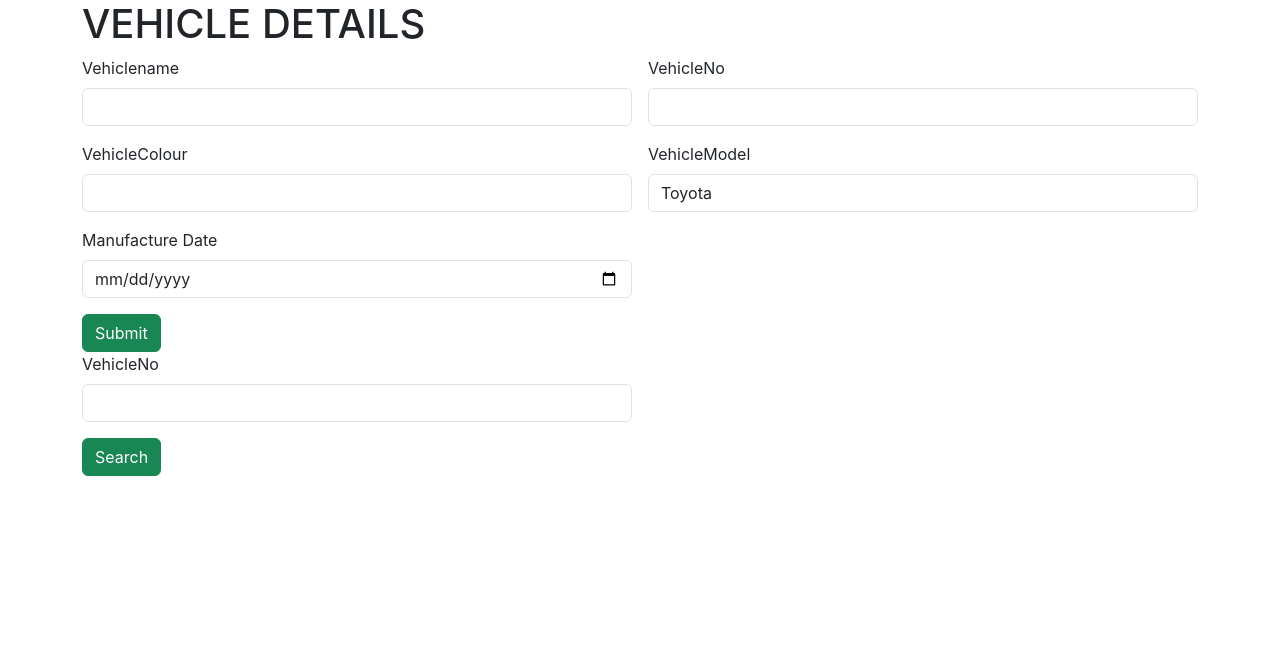
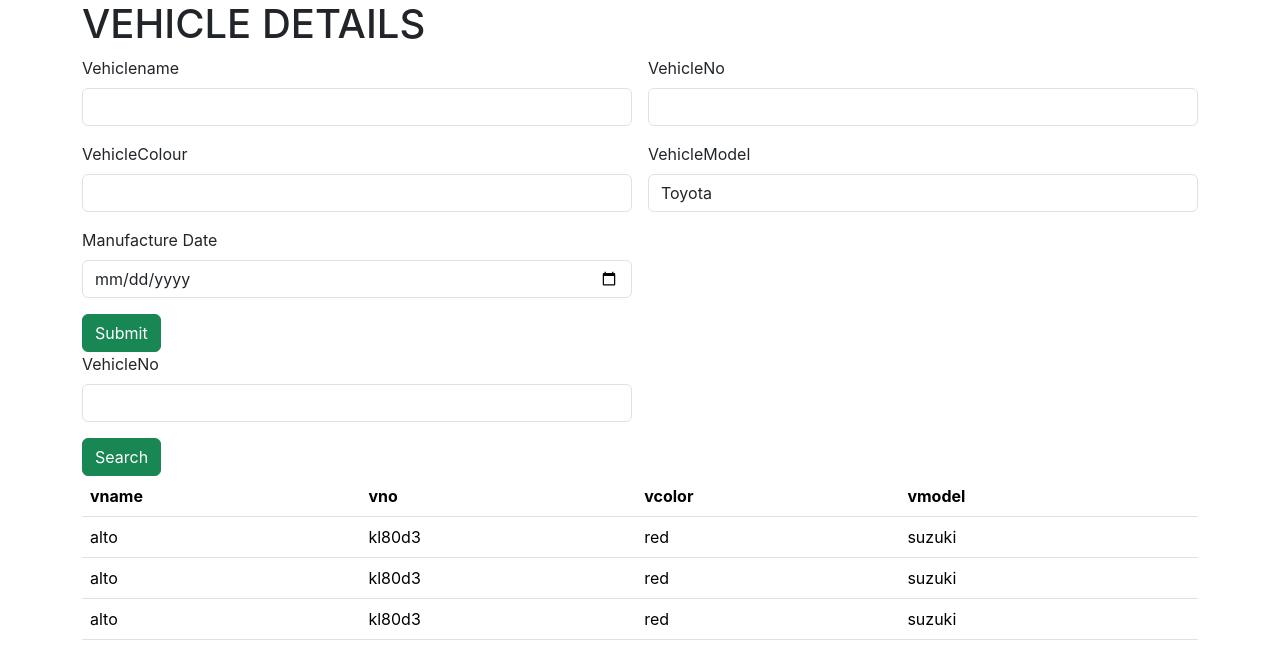
Before and after one commit to AnnaNThomas/vehiclerepo, a React (Create React App) app: page / in a window 1280 px wide. Shown: the top 664 px of the page. Built offline with nearby package versions, Linux system fonts and the light colour scheme.

Commit message:
Viewvehicle cmplt

```diff
--- a/src/App.js
+++ b/src/App.js
@@ -2,12 +2,14 @@ import logo from './logo.svg';
 import './App.css';
 import Addvehicle from './components/Addvehicle';
 import Searchvehicle from './components/Searchvehicle';
+import Viewvehicle from './components/Viewvehicle';
 
 function App() {
   return (
     <div>
       <Addvehicle/>
       <Searchvehicle/>
+      <Viewvehicle/>
     </div>
   );
 }
--- /dev/null
+++ b/src/components/Viewvehicle.jsx
@@ -0,0 +1,46 @@
+import React from 'react'
+
+const Viewvehicle = () => {
+  return (
+    <div>
+        <div className="container">
+            <div className="row">
+                <div className="col col-12 col-sm-12 col-md-12 col-lg-12 col-xl-12 col-xxl-12">
+                <table class="table">
+  <thead>
+    <tr>
+      <th scope="col">vname</th>
+      <th scope="col">vno</th>
+      <th scope="col">vcolor</th>
+      <th scope="col">vmodel</th>
+    </tr>
+  </thead>
+  <tbody>
+    <tr>
+    <td scope="col">alto</td>
+      <td scope="col">kl80d3</td>
+      <td scope="col">red</td>
+      <td scope="col">suzuki</td>
+    </tr>
+    <tr>
+    <td scope="col">alto</td>
+      <td scope="col">kl80d3</td>
+      <td scope="col">red</td>
+      <td scope="col">suzuki</td>
+    </tr>
+    <tr>
+    <td scope="col">alto</td>
+      <td scope="col">kl80d3</td>
+      <td scope="col">red</td>
+      <td scope="col">suzuki</td>
+    </tr>
+  </tbody>
+</table>
+                </div>
+            </div>
+        </div>
+    </div>
+  )
+}
+
+export default Viewvehicle
```
